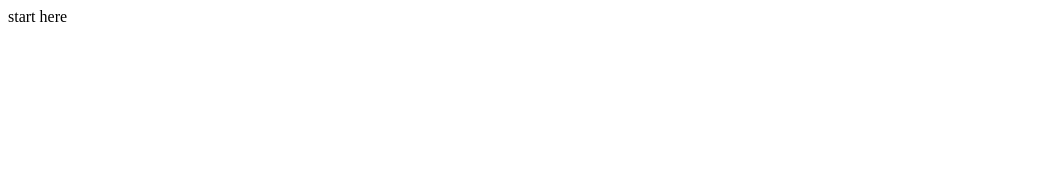
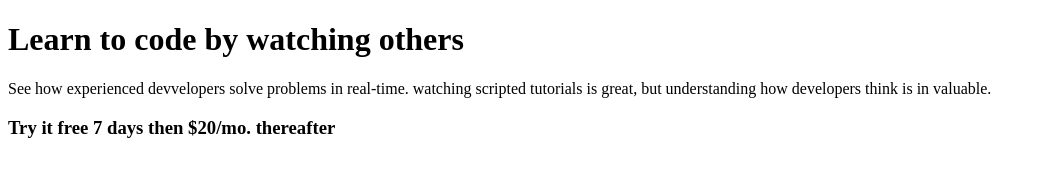
Before and after one commit to IsmailMuhammed2019/responsiveness_and_media_queries, a plain HTML site: page index.html in a window 1280 px wide. Shown: the whole page, without its empty margins (0-1046 px from the left). Drawn offline with Linux system fonts and the light colour scheme.

Commit message:
create page elements like the title, welcome message, and the form.

```diff
--- a/index.html
+++ b/index.html
@@ -7,6 +7,23 @@
     <title>responsiveness_and_media_queries</title>
   </head>
   <body>
-    start here
+    <main class="container">
+      <div class="greetins">
+        <h1>Learn to code by watching others</h1>
+        <p>
+          See how experienced devvelopers solve problems in real-time. watching
+          scripted tutorials is great, but understanding how developers think is
+          in valuable.
+        </p>
+      </div>
+      <div class="form">
+        <div class="form_title">
+          <h3><span>Try it free 7 days</span> then $20/mo. thereafter</h3>
+        </div>
+        <div class="main_form">
+          <form action=""></form>
+        </div>
+      </div>
+    </main>
   </body>
 </html>
```
Also changed, not shown: imgs/bg-intro-desktop.png (added), imgs/bg-intro-mobile.png (added), imgs/favicon-32x32.png (added), imgs/icon-error.svg (added).
